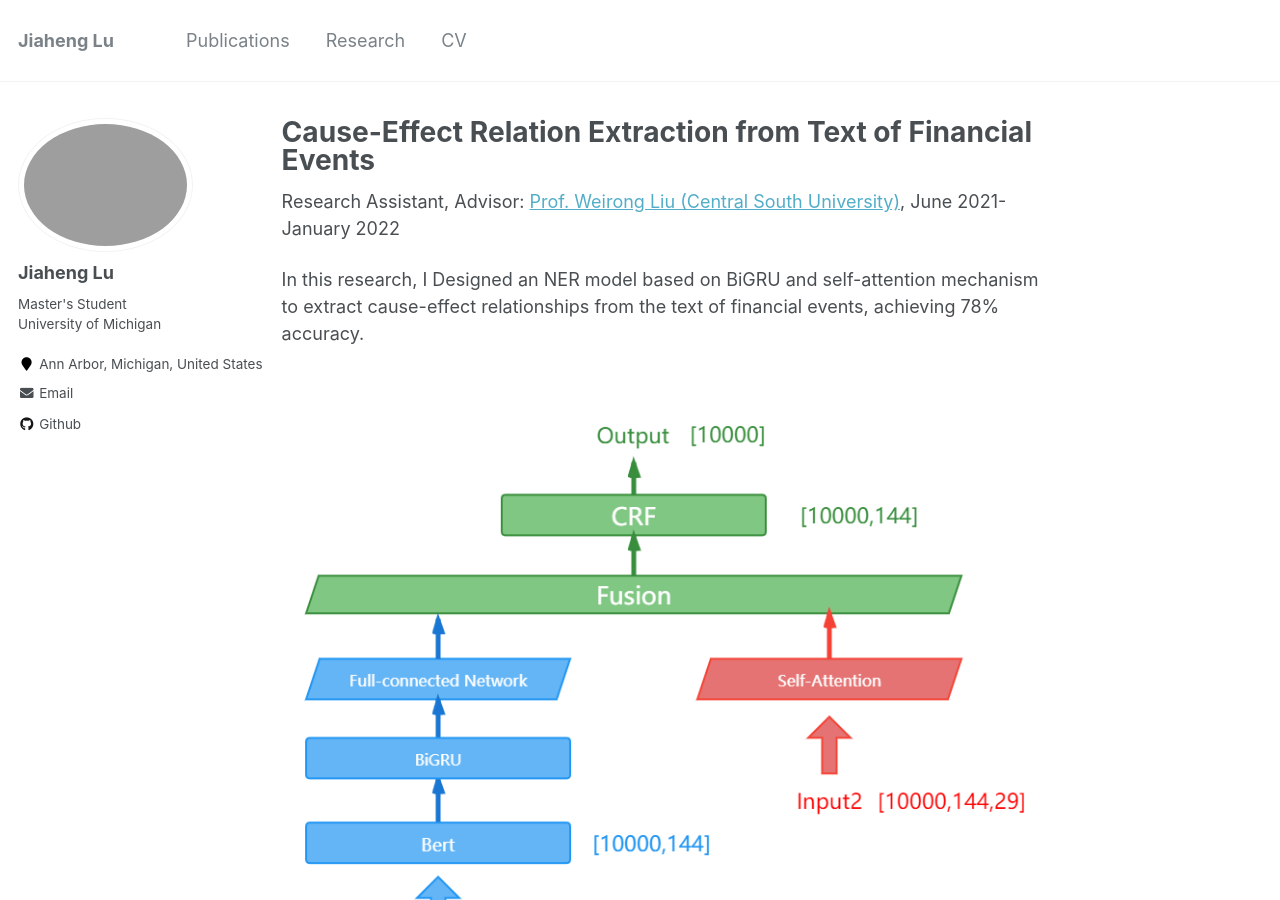
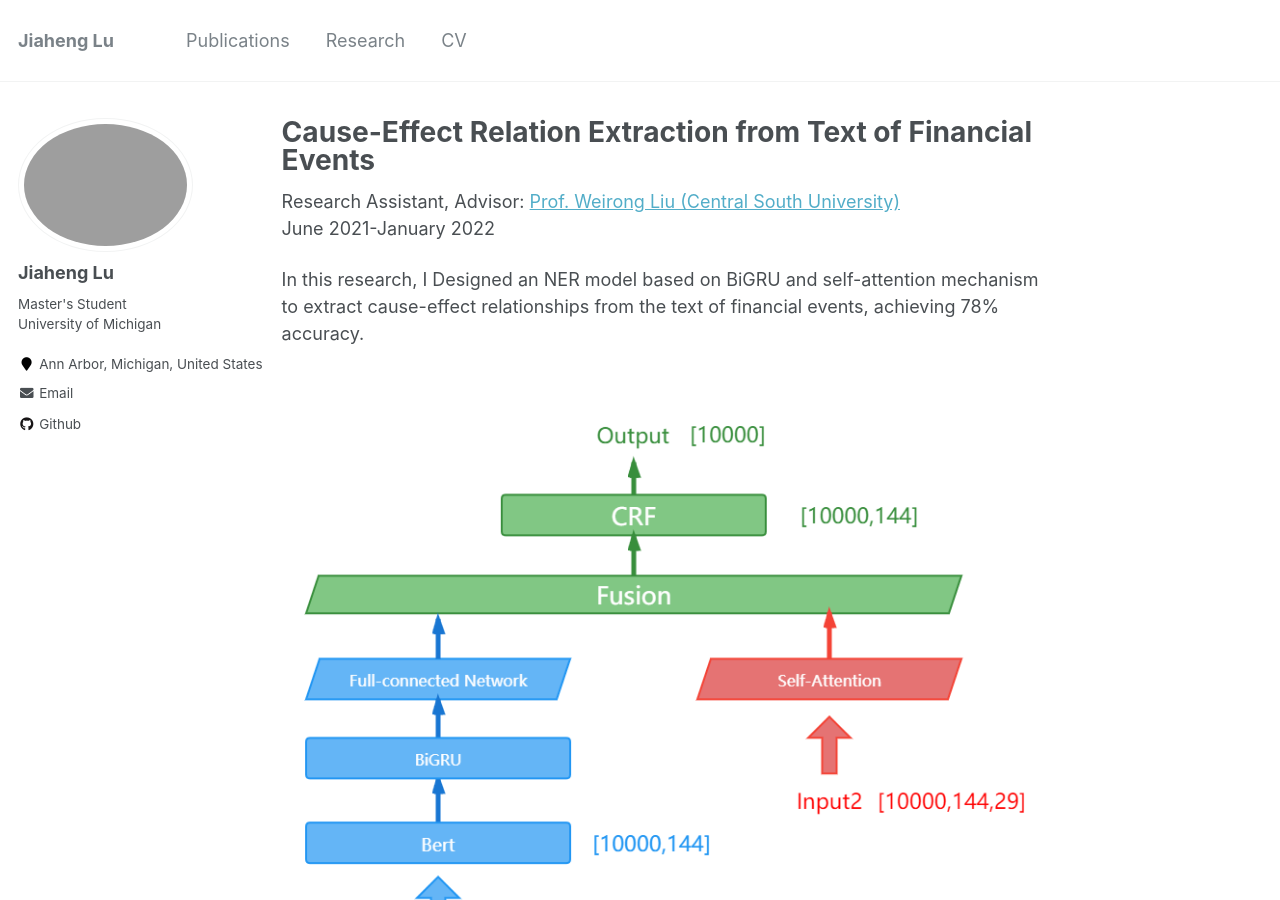
Before and after one commit to JhengLu/JhengLu.github.io, a Jekyll site: the page built from _teaching/2021-06-01-NLP.md, in a window 1280 px wide and 900 px high. Built offline with Jekyll 4.4.1, drawn with Linux system fonts in a browser that asks for light colours.

Commit message:
Update 2021-06-01-NLP.md

```diff
--- a/_teaching/2021-06-01-NLP.md
+++ b/_teaching/2021-06-01-NLP.md
@@ -9,7 +9,7 @@ date_2: 2022-01-01
 advisor: "Advisor: Prof. Weirong Liu"
 judge: clear
 ---
-<p>Research Assistant, Advisor: <a href="https://faculty.csu.edu.cn/liuweirong/en/index.htm">Prof. Weirong Liu (Central South University)</a>, June 2021-January 2022</p>
+<p>Research Assistant, Advisor: <a href="https://faculty.csu.edu.cn/liuweirong/en/index.htm">Prof. Weirong Liu (Central South University)</a> <br> June 2021-January 2022</p>
 In this research, I Designed an NER model based on BiGRU and self-attention mechanism to extract cause-effect relationships from the text of financial events, achieving 78% accuracy.
 
 <br>
```
